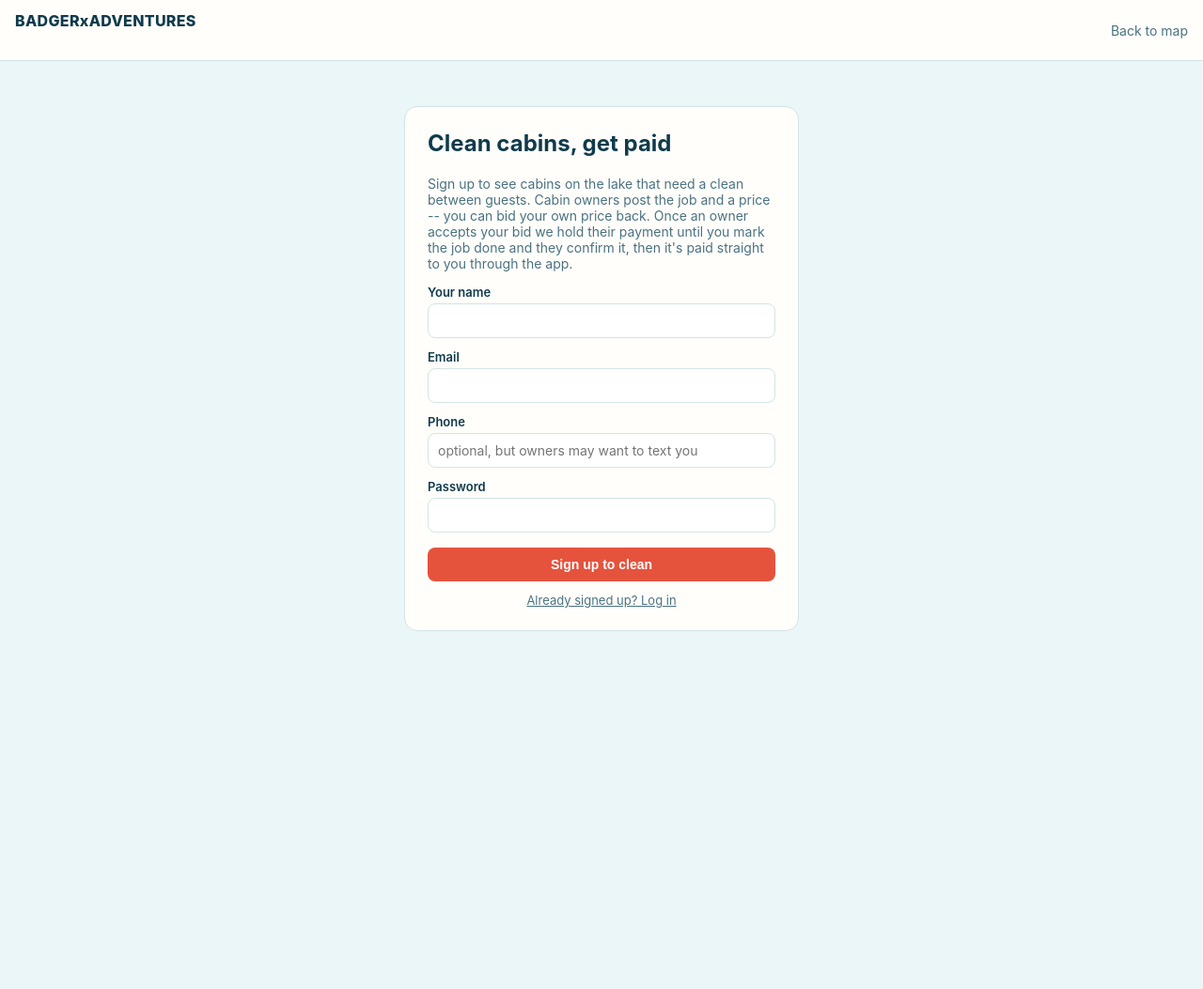
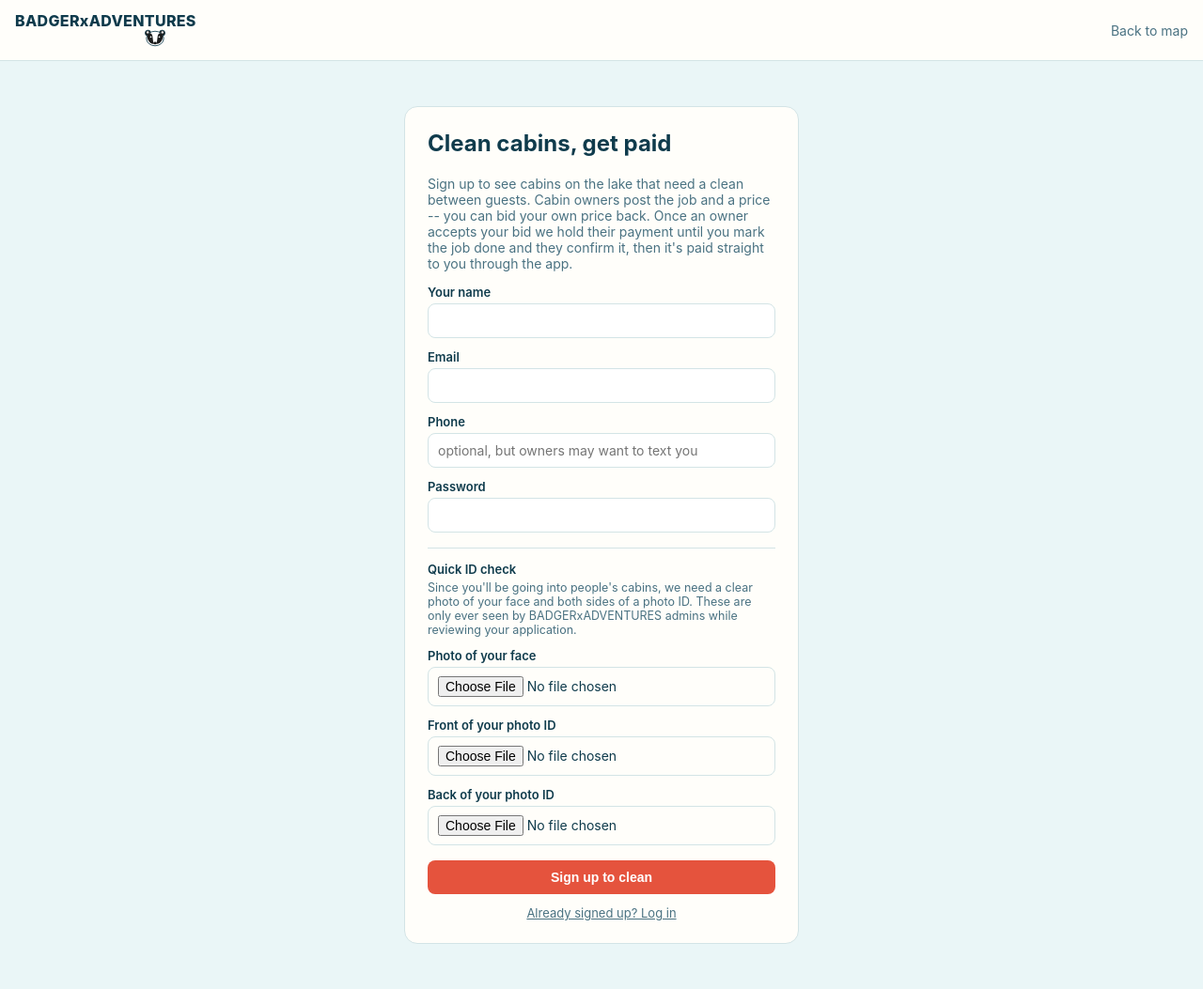
Before and after one commit to MRHONEYBADGER13/badgerxadventures-web, a Flask app: page /clean in a window 1280 px wide. Shown: the whole page at 94% size. Before the commit the page ends 672 px from the top, so only its background shows below. Run offline with Flask 3, Linux system fonts and the light colour scheme; data that the repository does not hold is empty; some libraries are stand-ins or nearby versions.

Commit message:
Add required 3-photo ID check to cleaner signup, badger mark under logo

```diff
--- a/badgerxadventures-web/templates/clean_signup.html
+++ b/badgerxadventures-web/templates/clean_signup.html
@@ -6,7 +6,7 @@
 <link rel="stylesheet" href="/static/style.css">
 </head>
 <body>
-<header class="top"><div class="brand">BADGERxADVENTURES</div><nav><a href="/">Back to map</a></nav></header>
+<header class="top"><div class="brand">BADGERxADVEN<span class="th">TU<svg class="badger-mark" viewBox="1 1.5 30 23" aria-hidden="true" focusable="false"><circle cx="7" cy="6.5" r="3.6" fill="#1B1B1B" stroke="currentColor" stroke-width="1"/><circle cx="25" cy="6.5" r="3.6" fill="#1B1B1B" stroke="currentColor" stroke-width="1"/><circle cx="6.6" cy="5.6" r="1.4" fill="#fff"/><circle cx="25.4" cy="5.6" r="1.4" fill="#fff"/><ellipse cx="16" cy="13.5" rx="11" ry="9.3" fill="#fff" stroke="currentColor" stroke-width="1"/><path d="M7 7.5C9.5 5.5 12 7 12.6 10L14 20.5C11 20.5 8 18 6.6 14 5.6 11 6 9 7 7.5z" fill="#1B1B1B"/><path d="M25 7.5C22.5 5.5 20 7 19.4 10L18 20.5C21 20.5 24 18 25.4 14 26.4 11 26 9 25 7.5z" fill="#1B1B1B"/><circle cx="10.6" cy="11.6" r="1" fill="#fff"/><circle cx="21.4" cy="11.6" r="1" fill="#fff"/><ellipse cx="16" cy="19.4" rx="2.3" ry="1.6" fill="#1B1B1B"/></svg></span>RES</div><nav><a href="/">Back to map</a></nav></header>
 <div class="center-form" id="box">Loading&hellip;</div>
 <script>
 const box = document.getElementById('box');
@@ -41,6 +41,20 @@ function renderSignedOut() {
         <input name="phone" type="tel" placeholder="optional, but owners may want to text you">
         <label>Password</label>
         <input name="password" type="password" minlength="8" required>
+        <div style="margin-top:16px;padding-top:14px;border-top:1px solid var(--line)">
+          <p style="font-size:13px;font-weight:600;margin:0 0 4px">Quick ID check</p>
+          <p style="font-size:12.5px;color:var(--muted);margin:0 0 10px">
+            Since you'll be going into people's cabins, we need a clear photo of your face and both
+            sides of a photo ID. These are only ever seen by BADGERxADVENTURES admins while
+            reviewing your application.
+          </p>
+          <label>Photo of your face</label>
+          <input name="id_face" type="file" accept="image/*" capture="user" required>
+          <label>Front of your photo ID</label>
+          <input name="id_front" type="file" accept="image/*" capture="environment" required>
+          <label>Back of your photo ID</label>
+          <input name="id_back" type="file" accept="image/*" capture="environment" required>
+        </div>
       </form>
       <button form="signup-f">Sign up to clean</button>
       <div class="error-msg" id="signup-err" hidden></div>
@@ -51,13 +65,7 @@ function renderSignedOut() {
     e.preventDefault();
     const err = document.getElementById('signup-err'); err.hidden = true;
     const fd = new FormData(e.target);
-    const res = await fetch('/api/cleaner/signup', {
-      method: 'POST', headers: {'Content-Type': 'application/json'},
-      body: JSON.stringify({
-        name: fd.get('name'), email: fd.get('email'),
-        phone: fd.get('phone'), password: fd.get('password'),
-      }),
-    });
+    const res = await fetch('/api/cleaner/signup', {method: 'POST', body: fd});
     const data = await res.json();
     if (!res.ok) { err.textContent = data.error || 'Something went wrong.'; err.hidden = false; return; }
     boot();
```
